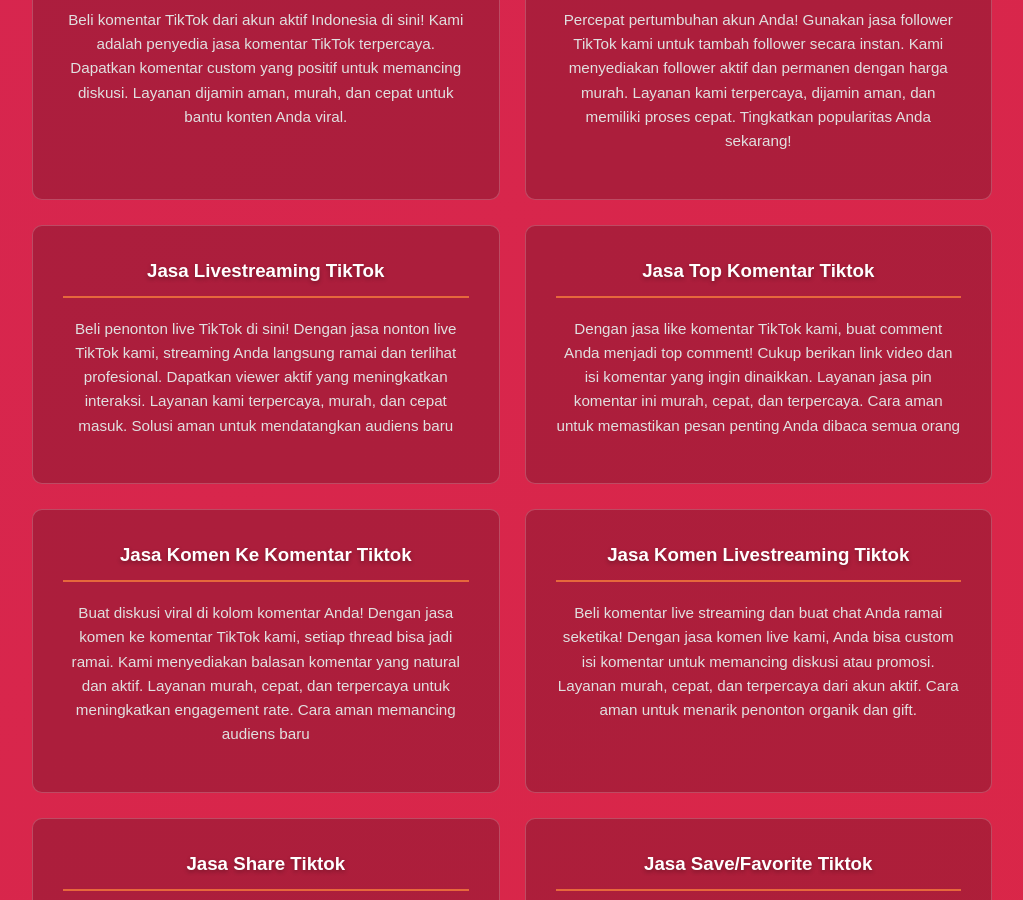
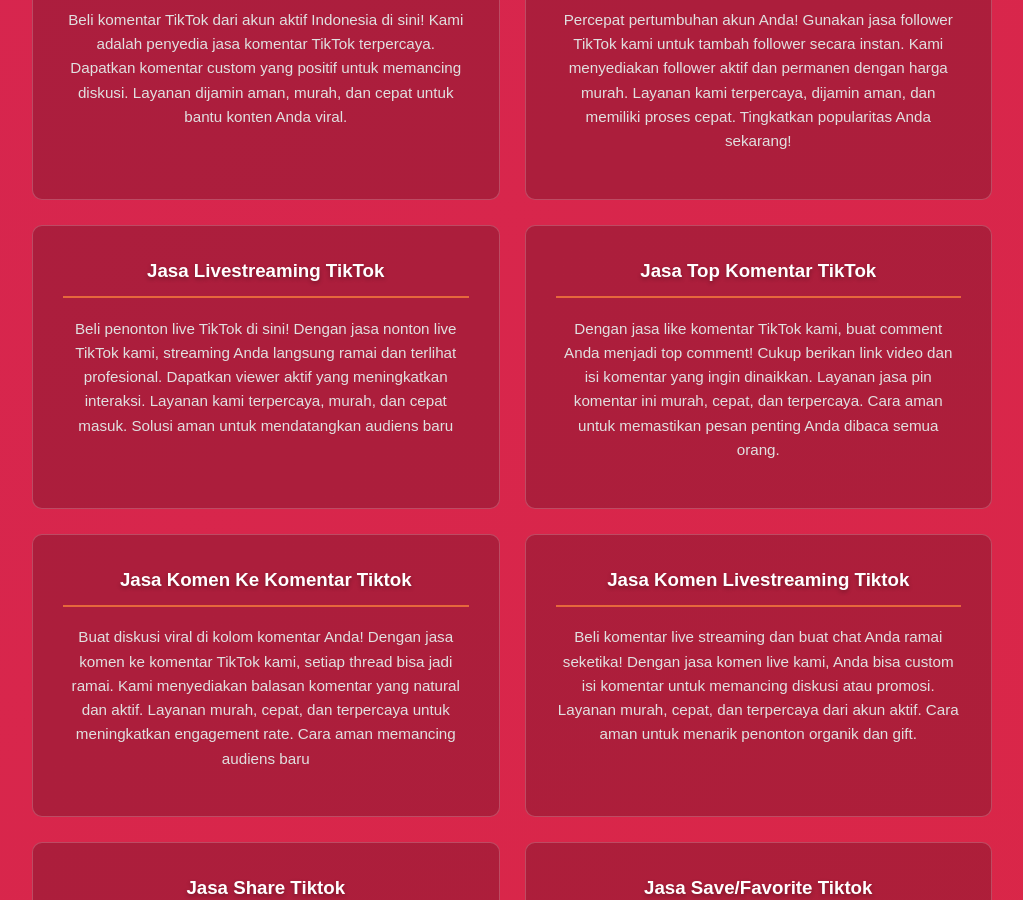
Before and after one commit to AzkaAtta/azkaatta.github.io, a Jekyll site: the page built from layanan.html, in a window 1280 px wide and 900 px high, scrolled down 854 px. Shown: the whole window, without its empty margins (128-1151 px from the left). Built offline with Jekyll 4.4.1, drawn with Linux system fonts in a browser that asks for light colours.

Commit message:
Update layanan.html

```diff
--- a/layanan.html
+++ b/layanan.html
@@ -62,8 +62,14 @@
     </div>
 
     <div class="service-card">
-      <h3>Jasa Top Komentar Tiktok</h3>
-      <p>Dengan jasa like komentar TikTok kami, buat comment Anda menjadi top comment! Cukup berikan link video dan isi komentar yang ingin dinaikkan. Layanan jasa pin komentar ini murah, cepat, dan terpercaya. Cara aman untuk memastikan pesan penting Anda dibaca semua orang</p>
+  <h3>
+    <a href="https://auradigital.id/layanan/jasa-top-komen-tiktok/" style="color: white !important; text-decoration: none !important;">
+      Jasa Top Komentar TikTok
+    </a>
+  </h3>
+  <p>
+    Dengan jasa like komentar TikTok kami, buat comment Anda menjadi top comment! Cukup berikan link video dan isi komentar yang ingin dinaikkan. Layanan jasa pin komentar ini murah, cepat, dan terpercaya. Cara aman untuk memastikan pesan penting Anda dibaca semua orang.
+  </p>
     </div>
 
 
```
